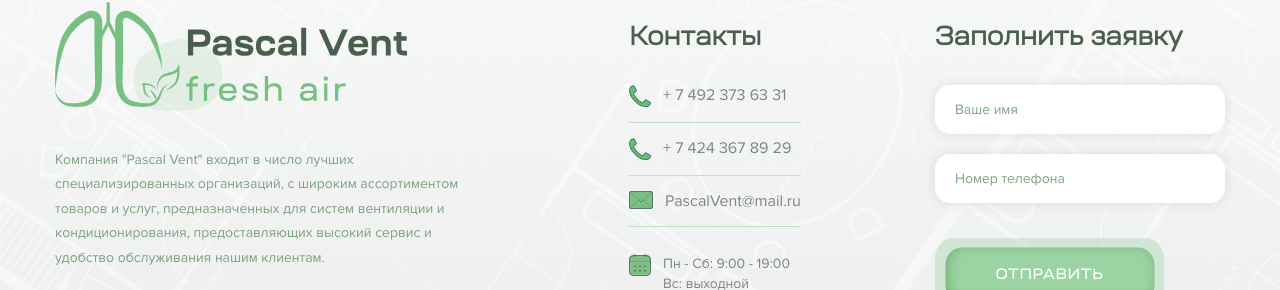
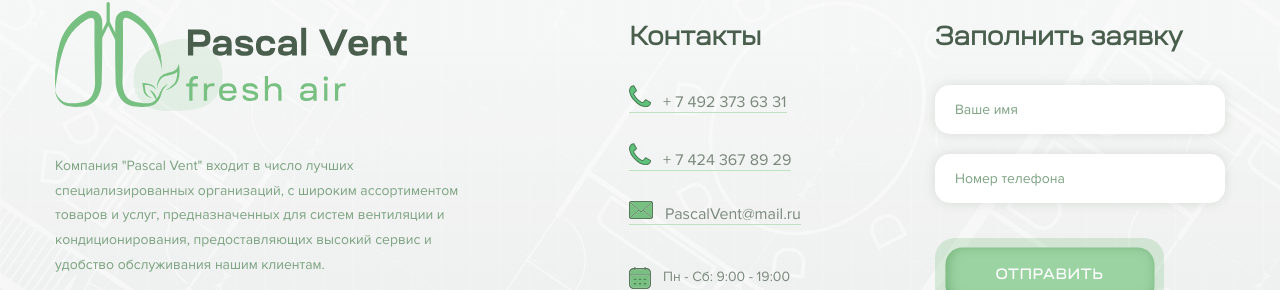
Before and after one commit to Lehano-A/fresh-air, a React (Create React App) app: page / in a window 1280 px wide. Shown: the part 7780-8070 px from the top of the page. Built offline with nearby package versions, Linux system fonts and the light colour scheme.

Commit message:
Добавляет элемент ссылки контактам в Hero и Footer + правит стили

```diff
--- a/src/components/Footer/Footer.tsx
+++ b/src/components/Footer/Footer.tsx
@@ -27,14 +27,29 @@
         <div className='footer__contacts'>
           <h2 className='footer__contacts-subtitle'>Контакты</h2>
           <ul className='footer__contacts-list'>
-            <li className='footer__contacts-item footer__number-phone'>
-              + 7 492 373 63 31
+            <li className='footer__contacts-item'>
+              <a
+                className='footer__number-phone'
+                href='tel:+7492376331'
+              >
+                + 7 492 373 63 31
+              </a>
             </li>
-            <li className='footer__contacts-item footer__number-phone'>
-              + 7 424 367 89 29
+            <li className='footer__contacts-item'>
+              <a
+                className='footer__number-phone'
+                href='tel:+74243678929'
+              >
+                + 7 424 367 89 29
+              </a>
             </li>
-            <li className='footer__contacts-item footer__email'>
-              PascalVent@mail.ru
+            <li className='footer__contacts-item'>
+              <a
+                className='footer__email'
+                href='mailto:PascalVent@mail.ru'
+              >
+                PascalVent@mail.ru
+              </a>
             </li>
             <li className='footer__contacts-item footer__work-time'>
               {`Пн - Сб: 9:00 - 19:00
--- a/src/scss/core/_global.scss
+++ b/src/scss/core/_global.scss
@@ -24,3 +24,7 @@
 h6 {
   margin: 0;
 }
+
+a {
+  text-decoration: none;
+}
--- a/src/scss/layout/footer/_footer__contacts.scss
+++ b/src/scss/layout/footer/_footer__contacts.scss
@@ -1,5 +1,6 @@
 @use '../../palette/palette' as *;
 @use '../../abstracts/mixins/mixins' as *;
+@use '../../abstracts/inheritance/all' as *;
 @use './footer' as *;
 
 $margin-right-icon-list-item: 12px;
@@ -24,6 +25,8 @@
   }
 
   &__number-phone {
+    color: inherit;
+
     &::before {
       @include icon-contact(
         '../../../images/common/icons/telephone-handle.svg'
@@ -33,6 +36,8 @@
   }
 
   &__email {
+    color: inherit;
+
     &::before {
       @include icon-contact('../../../images/common/icons/envelope.svg');
       margin-right: $margin-right-icon-list-item;
--- a/src/scss/layout/sections/hero/_hero__contacts.scss
+++ b/src/scss/layout/sections/hero/_hero__contacts.scss
@@ -1,4 +1,5 @@
 @use '../../../palette/palette' as *;
+@use '../../../abstracts/inheritance/all' as *;
 
 $font-size-contacts: 1.4rem;
 
@@ -45,9 +46,8 @@
   &__number-phone {
     display: flex;
     line-height: 1.5;
-    text-decoration: none;
-    color: $green-neutral-700;
     margin: 0;
+    color: inherit;
   }
 }
 
```
